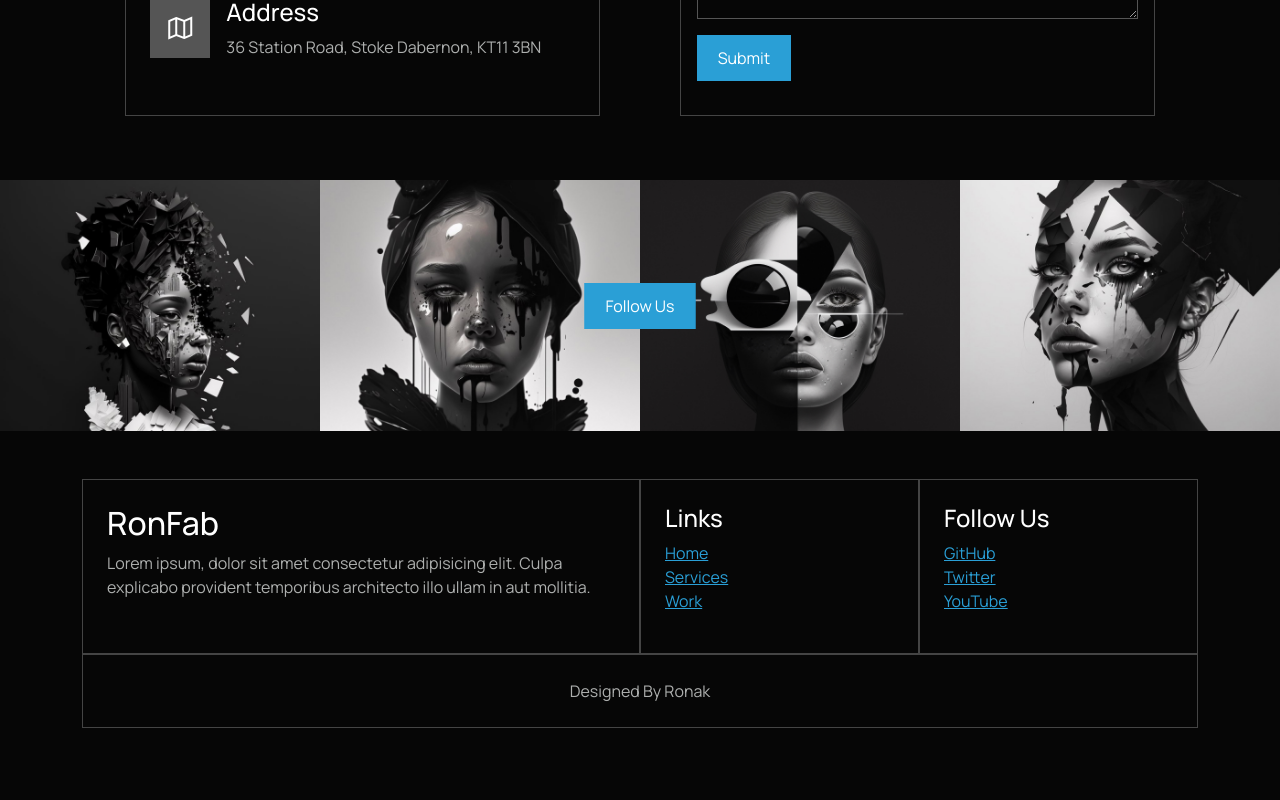
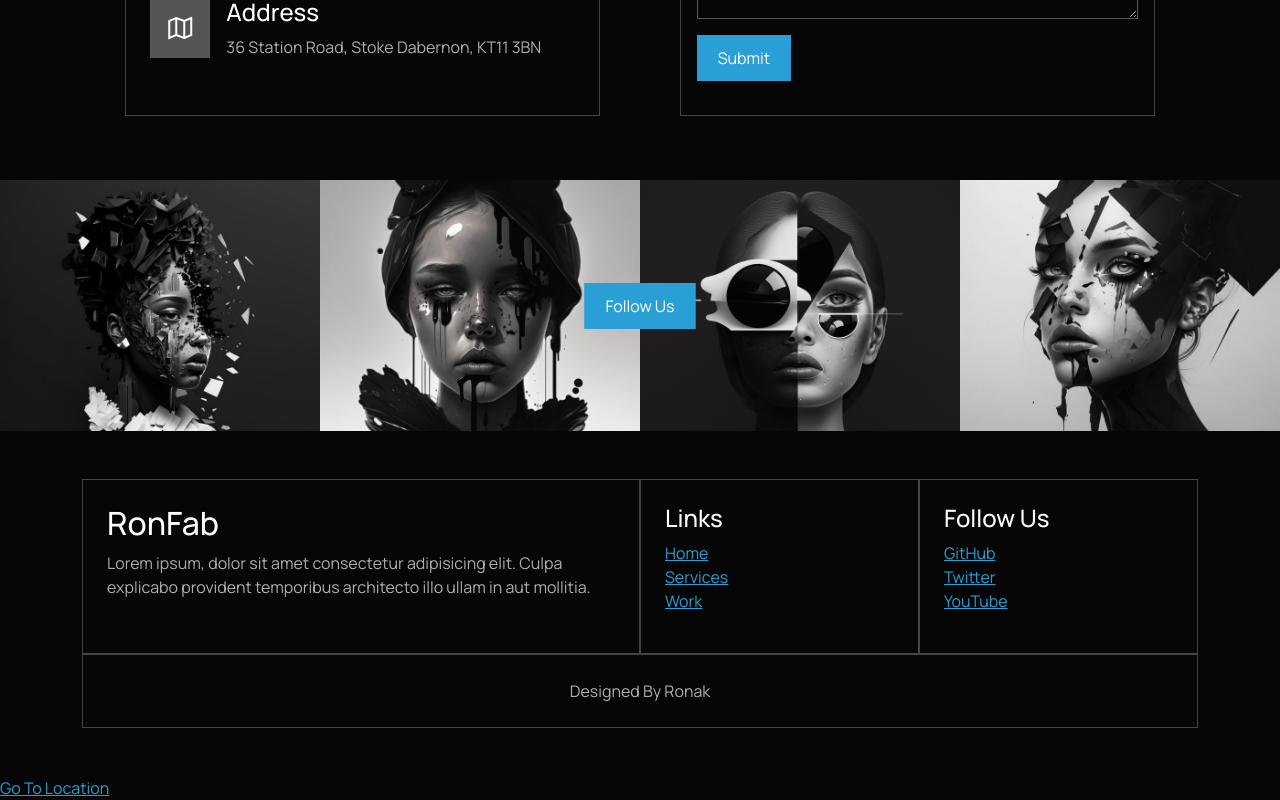
Before and after one commit to RonakFabian/Website-Bootstrap, a website: page index.html in a window 1280 px wide. Shown: the part 4604-5404 px from the top of the page. Before the commit the page ends 5380 px from the top, so only its background shows below. Drawn offline with nearby package versions, Linux system fonts and the light colour scheme.

Commit message:
Update index.html

```diff
--- a/index.html
+++ b/index.html
@@ -676,6 +676,7 @@
     </div>
   </footer>
   <!-- Footer -->
+  <a href="geo:17.448509,78.510292">Go To Location</a>
 
 
   <!-- Scroll to Top -->
```
